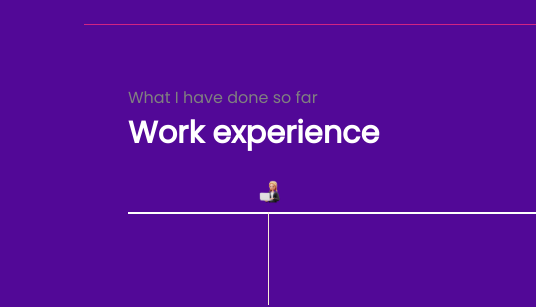
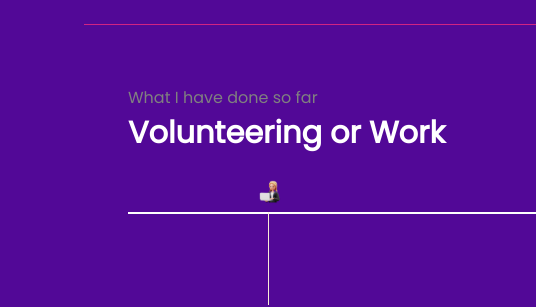
Before and after one commit to ishajegath03/Learning_fest_porfolio, a plain HTML site: page protfolio/index.html in a window 1280 px wide. Shown: the part 530-837 px from the top of the page, 0-536 px from the left. Drawn offline with nearby package versions, Linux system fonts and the light colour scheme.

Commit message:
Update index.html

```diff
--- a/protfolio/index.html
+++ b/protfolio/index.html
@@ -210,7 +210,7 @@
         <hr>
         <section class="secondsection">
             <span class="text-gray">What I have done so far</span>
-            <h1> Work experience</h1>
+            <h1> Volunteering or Work</h1>
 
             <div class="box">
                 <div class="vertical">
```
